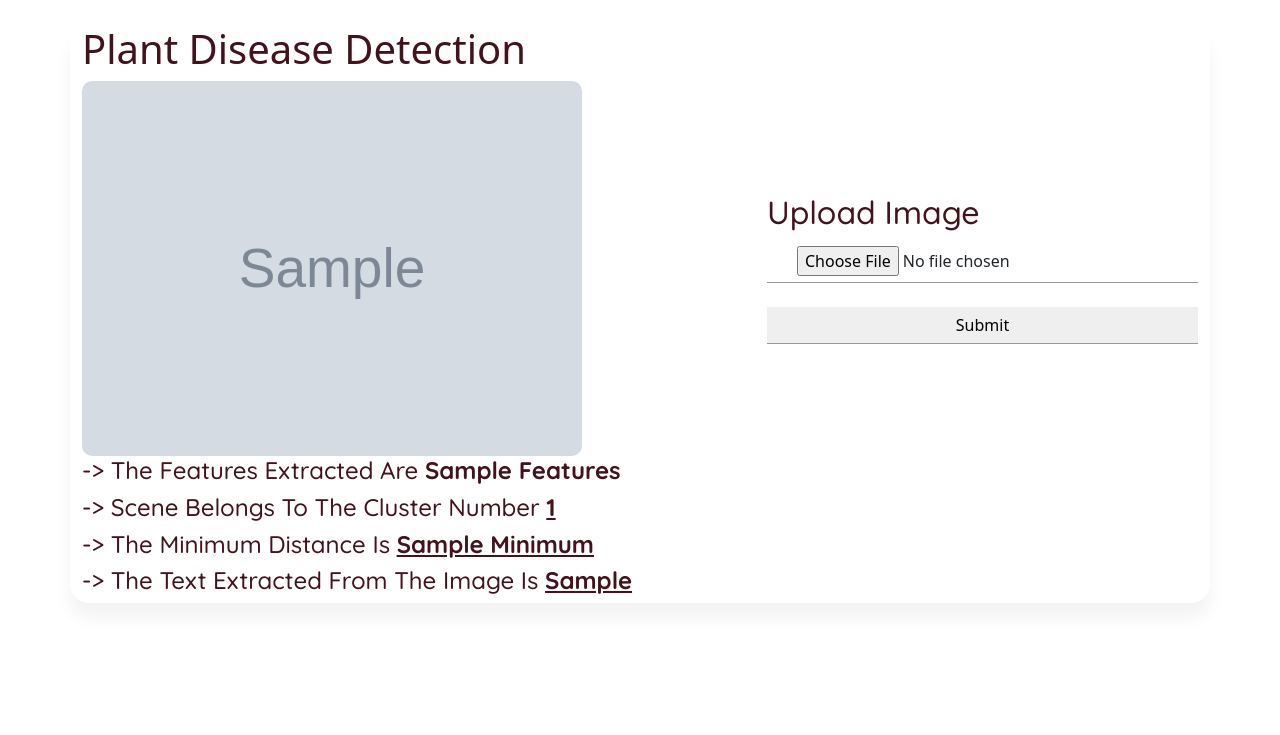
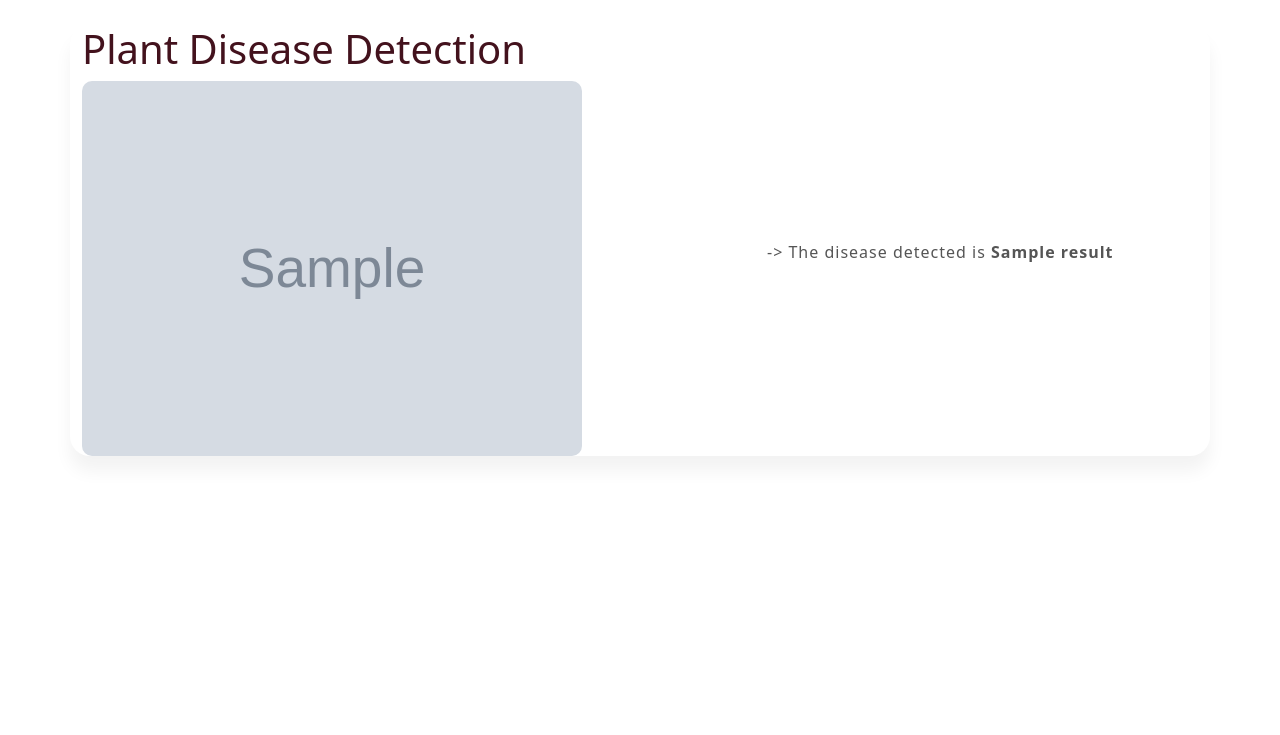
Before and after one commit to Tarun18511/Final-Ikat-Website, a Django app: template ikat_backend/templates/index.html in a window 1280 px wide. Shown: the part 188-923 px from the top of the page. After the commit the page ends 644 px from the top, so only its background shows below. Run offline with Django 4.2, Linux system fonts and the light colour scheme; tables that the repository leaves empty hold one stand-in row (values such as "Sample post"); the template is opened without the code that fills it: values that come from a table or form of the project are taken from there, most other values are stand-ins (such as "Sample title", 1, 10 or a date in 2020); grey boxes marked "Sample" are stand-in pictures.

Commit message:
frontend complete

```diff
--- a/ikat_backend/ikat/views.py
+++ b/ikat_backend/ikat/views.py
@@ -226,6 +226,7 @@ def index(request):
         pos = result.index(max(result))
 
         print(diseases[pos])
+        result=diseases[pos]
     context = {
     'result':result,
     }
--- a/ikat_backend/templates/index.html
+++ b/ikat_backend/templates/index.html
@@ -59,6 +59,7 @@
                     </div>
                 </div>
                 <div class="col-lg-5 col-md-12 text-sec">
+                    {%if result is None%}
                     <h2>Upload Image</h2>
                     <form method="post" enctype="multipart/form-data" action="">
                         {% csrf_token %}
@@ -67,9 +68,12 @@
 
 
                         <input type="submit" value="Submit" ></div>
+                    </form>
+                    {%else%}
+                    <p class="form-title"> -> The disease detected is <span style=" font-weight: bold;">{{result}}</span></p>
+                    {%endif%}
 
-
-                            {%if filePathName is not None%}
+                            <!-- {%if filePathName is not None%}
                             {% comment %} <p>The classification of the image is {{predictedLabel}}</p> {% endcomment %}
                             {% comment %} <img src={{filePathName}} alt='imagename' style=" height:400px; width:400px;"> {% endcomment %}
                             {% comment %} {{filePathName}} {% endcomment %}
@@ -80,7 +84,7 @@
                             <br>
                             <h4> -> The minimum distance is <span style="text-decoration: underline; font-weight: bold;">{{minimum}}</span></h4>
                             <br>
-                            <h4> -> The text extracted from the image is <span style="text-decoration: underline; font-weight: bold;">{{t}}</span></h4>
+                            <h4> -> The text extracted from the image is <span style="text-decoration: underline; font-weight: bold;">{{t}}</span></h4> -->
 
                             <!-- {% for r in ri %}
                             <img id="IMG" src="{{r.image.url}}" >
@@ -124,7 +128,7 @@
 
 
 
-                        </form>
+
 
                 </div>
             </div>
```
Also changed, not shown: ikat_backend/db.sqlite3.
